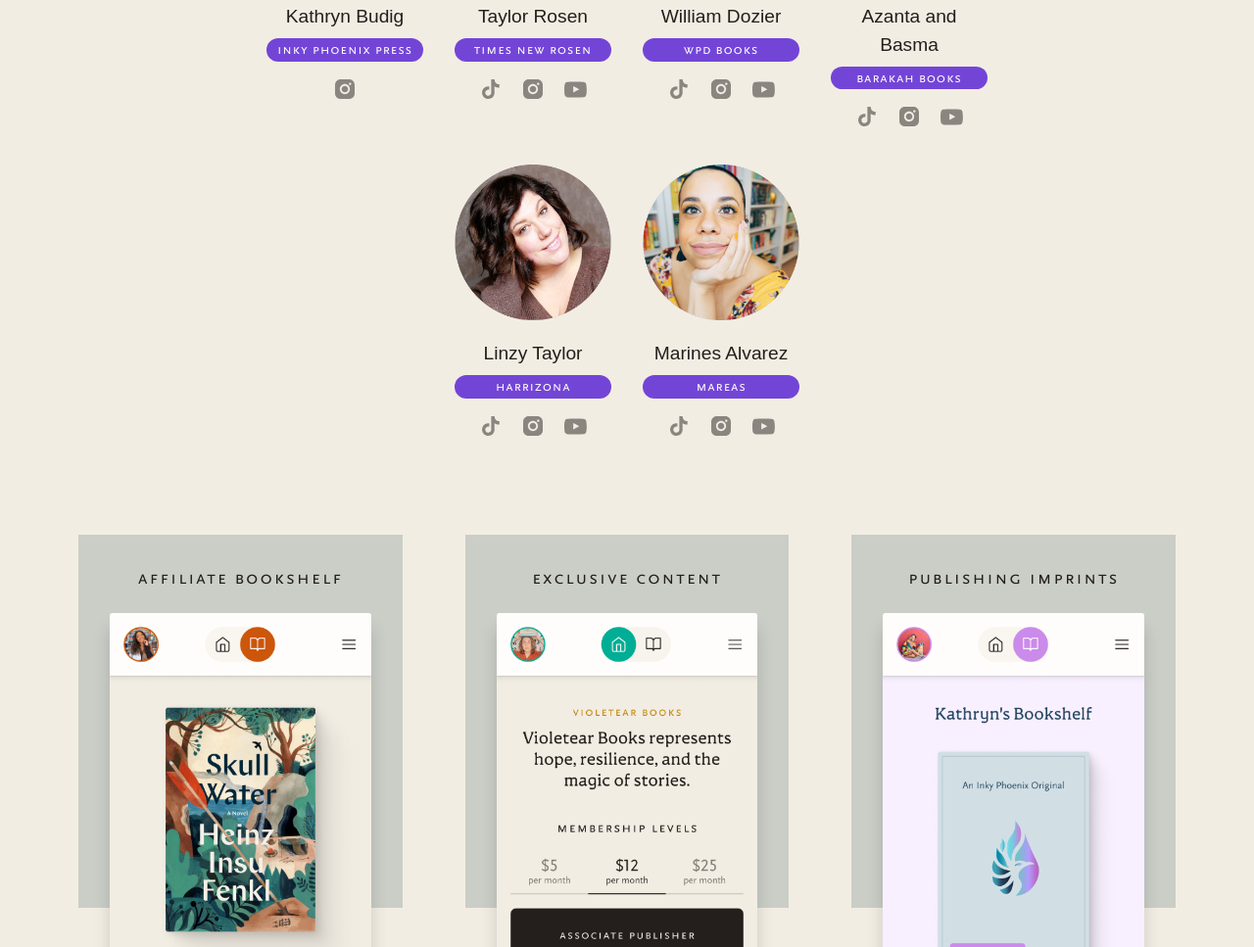
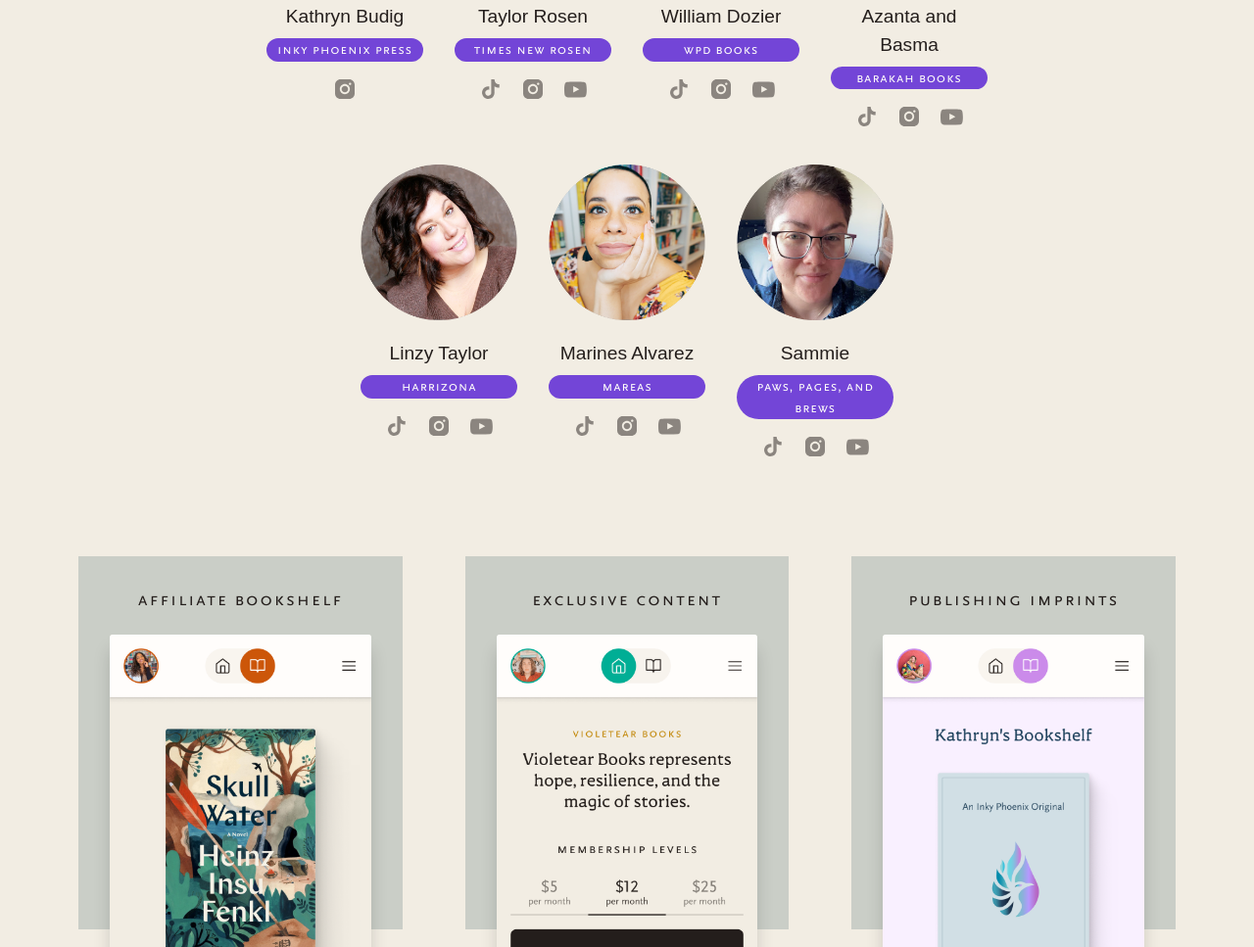
Before and after one commit to BinderyBooks/binderybooks.github.io, a website: page index.html in a window 1280 px wide. Shown: the part 1455-2422 px from the top of the page at 98% size. Drawn offline with Linux system fonts and the light colour scheme; files whose address does not match are found by name; a web font is replaced by a local one.

Commit message:
Add Sammie to site.

```diff
--- a/index.html
+++ b/index.html
@@ -299,6 +299,30 @@
       </ul>
     </article>
 
+    <article class="tastemaker">
+      <a href="https://pawspagesandbrews.binderybooks.com" title="Mareas">
+        <img src="img/pawspagesandbrews.png" alt="Mareas">
+        <h3>Sammie</h3>
+        <p class="pill">Paws, Pages, and Brews</p>
+      </a>
+      <ul>
+        <li><a href="https://www.tiktok.com/@booksdogsandcoffee" title="TikTok"><svg width="24" height="24" viewBox="0 0 24 24" fill="none" xmlns="http://www.w3.org/2000/svg">
+          <path d="M20.7013 10.5741V7.08297C19.0664 7.08297 17.8187 6.64659 17.0135 5.7984C16.1871 4.83039 15.7242 3.60452 15.7044 2.3319V2.0799L12.4038 2V16.1795C12.2906 16.7981 11.9903 17.3672 11.5434 17.8097C11.0966 18.2523 10.5247 18.5471 9.90494 18.6544C9.28522 18.7616 8.64751 18.6762 8.0779 18.4095C7.5083 18.1428 7.03422 17.7078 6.71968 17.1632C6.40513 16.6186 6.26526 15.9905 6.31895 15.3639C6.37264 14.7373 6.61731 14.1422 7.01992 13.659C7.42252 13.1758 7.96369 12.8278 8.57035 12.6619C9.17702 12.496 9.81997 12.5203 10.4124 12.7314V9.35095C10.067 9.29435 9.71758 9.26558 9.36755 9.2649C8.10817 9.2649 6.87707 9.63835 5.82993 10.338C4.78279 11.0377 3.96665 12.0322 3.4847 13.1957C3.00276 14.3592 2.87666 15.6395 3.12235 16.8747C3.36805 18.1099 3.9745 19.2445 4.86501 20.135C5.75553 21.0255 6.89012 21.632 8.1253 21.8776C9.36049 22.1233 10.6408 21.9972 11.8043 21.5153C12.9678 21.0334 13.9623 20.2172 14.662 19.1701C15.3616 18.1229 15.7351 16.8918 15.7351 15.6325C15.7344 15.3715 15.718 15.1108 15.6859 14.8519V9.22803C17.1867 10.1653 18.9329 10.6339 20.7013 10.5741Z"/>
+          </svg>
+          </a>
+        </li>
+        <li><a href="https://www.instagram.com/booksdogsandcoffee91/" title="Instagram"><svg width="24" height="24" viewBox="0 0 24 24" fill="none" xmlns="http://www.w3.org/2000/svg">
+          <path fill-rule="evenodd" clip-rule="evenodd" d="M7.55556 2C4.48731 2 2 4.48731 2 7.55556V16.4444C2 19.5127 4.48731 22 7.55556 22H16.4444C19.5127 22 22 19.5127 22 16.4444V7.55556C22 4.48731 19.5127 2 16.4444 2H7.55556ZM6.86475 11.9999C6.86475 9.16388 9.16384 6.86478 11.9999 6.86478C14.836 6.86478 17.135 9.16388 17.135 11.9999C17.135 14.836 14.836 17.1351 11.9999 17.1351C9.16384 17.1351 6.86475 14.836 6.86475 11.9999ZM8.66654 11.9999C8.66654 13.8409 10.159 15.3333 11.9999 15.3333C13.8408 15.3333 15.3333 13.8409 15.3333 11.9999C15.3333 10.159 13.8408 8.66658 11.9999 8.66658C10.159 8.66658 8.66654 10.159 8.66654 11.9999ZM17.3379 7.86192C18.0007 7.86192 18.5379 7.32464 18.5379 6.6619C18.5379 5.99915 18.0007 5.46191 17.3379 5.46191C16.6752 5.46191 16.1379 5.99915 16.1379 6.6619C16.1379 7.32464 16.6752 7.86192 17.3379 7.86192Z"/>
+          </svg>
+          </a>
+        </li>
+        <li><a href="https://www.youtube.com/@booksdogsandcoffee" title="YouTube">
+          <svg width="24" height="24" viewBox="0 0 24 24" fill="none" xmlns="http://www.w3.org/2000/svg">
+            <path fill-rule="evenodd" clip-rule="evenodd" d="M10.1296 15.4556V9.04205C12.4064 10.1134 14.1698 11.1483 16.2554 12.2642C14.5352 13.2181 12.4064 14.2885 10.1296 15.4556ZM22.8183 5.85232C22.4255 5.33488 21.7562 4.9321 21.0435 4.79875C18.9489 4.40098 5.88112 4.39985 3.7876 4.79875C3.21612 4.90588 2.70724 5.16484 2.27009 5.56717C0.428157 7.27677 1.00533 16.4448 1.44931 17.9299C1.63601 18.5727 1.87736 19.0363 2.18131 19.3406C2.57292 19.7429 3.1091 20.0199 3.72498 20.1442C5.44966 20.5009 14.3349 20.7004 21.0071 20.1977C21.6218 20.0906 22.166 19.8047 22.5951 19.3852C24.2982 17.6825 24.1821 7.99958 22.8183 5.85232Z"/></svg>
+        </a></li>
+      </ul>
+    </article>
+
     </div>
 
     <!--
--- a/package.json
+++ b/package.json
@@ -1,6 +1,6 @@
 {
   "scripts": {
-    "start": "live-server",
+    "dev": "live-server",
     "sass": "node-sass --watch css/style.scss -o css"
   },
   "dependencies": {
```
Also changed, not shown: img/pawspagesandbrews.png (added).
